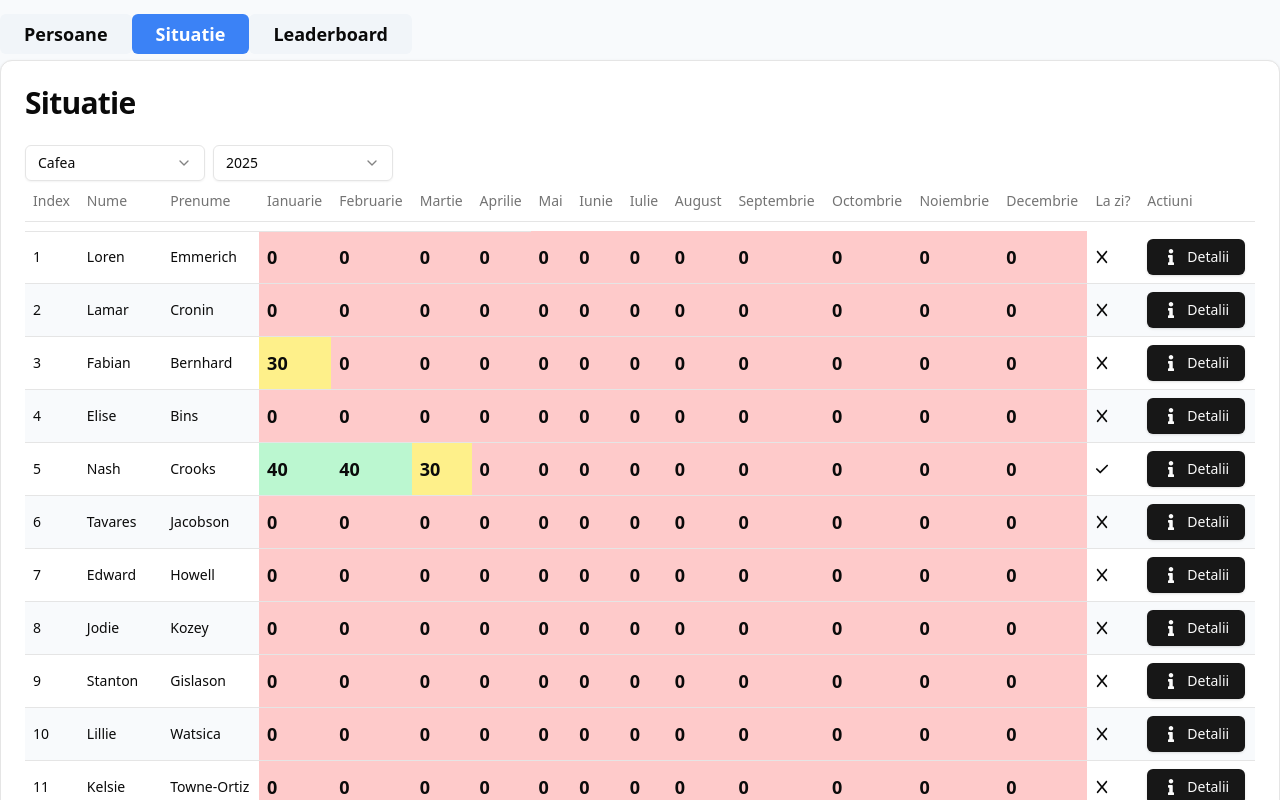
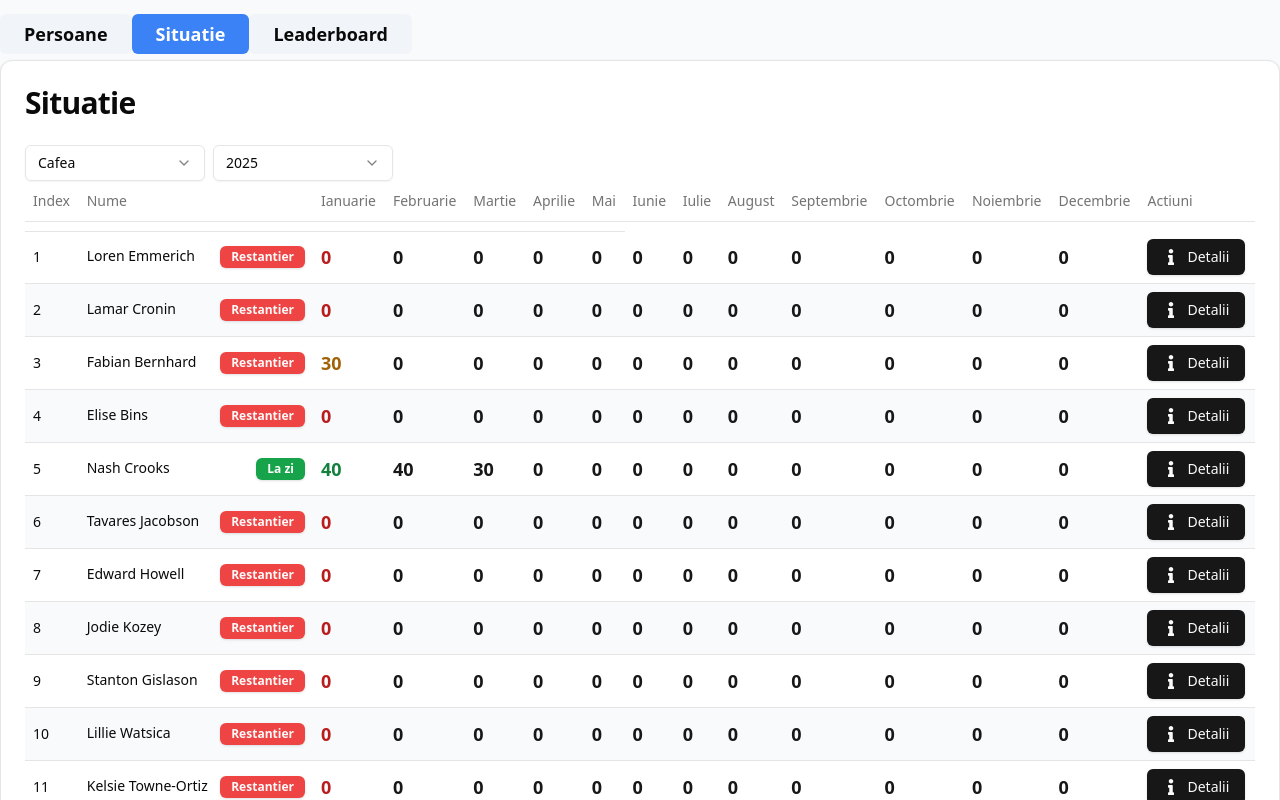
Before and after one commit to DCPD-Team/apa-cafea, a React (Vite) app: page /situatie in a window 1280 px wide. Shown: the top 800 px of the page. Built offline with nearby package versions, Linux system fonts and the light colour scheme.

Commit message:
refactor tabel situatii

```diff
--- /dev/null
+++ b/src/components/ui/badge.tsx
@@ -0,0 +1,35 @@
+import * as React from 'react';
+import { cva, type VariantProps } from 'class-variance-authority';
+
+import { cn } from '@/lib/utils';
+
+const badgeVariants = cva(
+  'inline-flex items-center rounded-md border px-2.5 py-0.5 text-xs font-semibold transition-colors focus:outline-none focus:ring-2 focus:ring-ring focus:ring-offset-2',
+  {
+    variants: {
+      variant: {
+        default: 'border-transparent bg-primary text-primary-foreground shadow hover:bg-primary/80',
+        secondary: 'border-transparent bg-secondary text-secondary-foreground hover:bg-secondary/80',
+        destructive: 'border-transparent bg-destructive text-destructive-foreground shadow hover:bg-destructive/80',
+        outline: 'text-foreground',
+        success: 'border-transparent bg-green-600 text-white shadow hover:bg-green-500/80',
+      },
+    },
+    defaultVariants: {
+      variant: 'default',
+    },
+  }
+);
+
+export interface BadgeProps extends React.HTMLAttributes<HTMLDivElement>, VariantProps<typeof badgeVariants> {}
+
+function Badge({ className, variant, ...props }: BadgeProps) {
+  return (
+    <div
+      className={cn(badgeVariants({ variant }), className)}
+      {...props}
+    />
+  );
+}
+
+export { Badge, badgeVariants };
--- a/src/pages/situatie/components/TabelSituatie.tsx
+++ b/src/pages/situatie/components/TabelSituatie.tsx
@@ -5,9 +5,9 @@
 import { Button } from '@/components/ui/button.tsx';
 import { NavLink } from 'react-router-dom';
 import { FaInfo } from 'react-icons/fa';
-import { FaCheck, FaX } from 'react-icons/fa6';
 import { FiltreSituatie } from '@/pages/situatie/components/FiltreSituatie.tsx';
 import { ApaSauCafea } from '@/fake-api/fakePaymentApi.ts';
+import { Badge } from '@/components/ui/badge.tsx';
 
 export const LunileAnului = {
   IANUARIE: 'Ianuarie',
@@ -45,16 +45,23 @@
 
   console.log(situatii);
 
-  const getMonthCellColor = (value: number) => {
+  const getMonthCellColor = (value: number, luna: Luna, an: number) => {
+    const lunaCurenta = new Date().getMonth();
+    const anCurent = new Date().getFullYear();
+
+    const lunaIndex = Object.keys(LunileAnului).findIndex((key) => key === luna);
+
+    if (lunaIndex > lunaCurenta && anCurent <= an) return 'text-primary';
+
     if (value === 40) {
-      return 'bg-green-200';
+      return 'text-green-700';
     }
 
     if (value > 0) {
-      return 'bg-yellow-200';
+      return 'text-yellow-700';
     }
 
-    return 'bg-red-200';
+    return 'text-red-700';
   };
 
   // TODO:
@@ -79,13 +86,11 @@
           <TableRow>
             <TableHead>Index</TableHead>
             <TableHead>Nume</TableHead>
-            <TableHead>Prenume</TableHead>
 
             {Object.keys(LunileAnului).map((key) => (
               <TableHead key={key}>{LunileAnului[key as Luna]}</TableHead>
             ))}
 
-            <TableHead>La zi?</TableHead>
             <TableHead>Actiuni</TableHead>
           </TableRow>
         </TableHeader>
@@ -103,17 +108,28 @@
               key={situatie.userId}
               className={'odd:bg-slate-50 hover:bg-slate-100'}>
               <TableCell className="font-medium">{index + 1}</TableCell>
-              <TableCell className="font-medium">{situatie.nume}</TableCell>
-              <TableCell className="font-medium">{situatie.prenume}</TableCell>
+              <TableCell className="font-medium">
+                <div className={'flex flex-row justify-between'}>
+                  {`${situatie.nume} ${situatie.prenume}`}
+
+                  {situatie.laZi ? (
+                    <Badge variant={'success'}>La zi</Badge>
+                  ) : (
+                    <Badge variant={'destructive'}>Restantier</Badge>
+                  )}
+                </div>
+              </TableCell>
               {Object.keys(LunileAnului).map((key) => (
                 <TableCell
                   key={key}
-                  className={twMerge('text-lg font-bold', getMonthCellColor(situatie.luni[key as Luna]))}>
+                  className={twMerge(
+                    'text-lg font-bold',
+                    getMonthCellColor(situatie.luni[key as Luna], key as Luna, filtre.an)
+                  )}>
                   {situatie.luni[key as Luna]}
                 </TableCell>
               ))}
 
-              <TableCell className={'max-w-[200px]'}>{situatie.laZi ? <FaCheck /> : <FaX />}</TableCell>
               <TableCell className={'max-w-[200px]'}>
                 <Button asChild={true}>
                   <NavLink to={`/persoana/${situatie.userId}`}>
```
